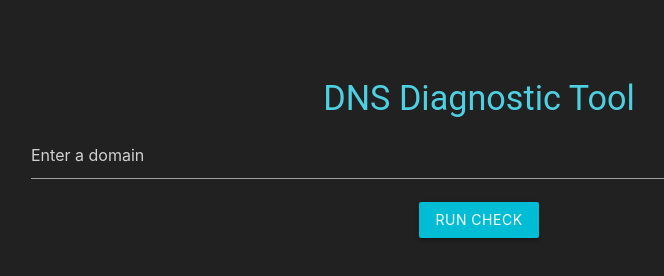
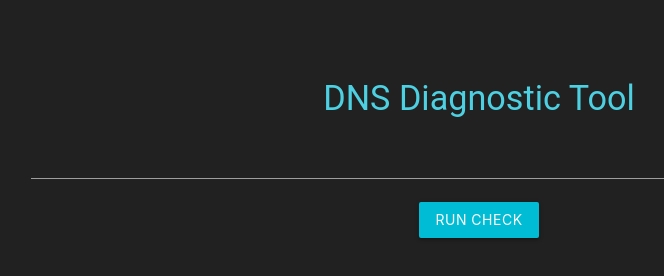
Before and after one commit to KaliStudent/abcw-dns, a plain HTML site: page index.html in a window 1280 px wide. Shown: the whole page, without its empty margins (161-825 px from the left). Drawn offline with nearby package versions, Linux system fonts and the light colour scheme.

Commit message:
Update index.html

```diff
--- a/index.html
+++ b/index.html
@@ -13,7 +13,7 @@
   <div class="container center-align" style="margin-top: 10vh;">
     <h4 class="cyan-text text-lighten-2">DNS Diagnostic Tool</h4>
     <div class="input-field">
-      <input id="domain" type="text" placeholder="Enter a domain" />
+      <input id="domain" type="text" placeholder="    " />
       <label for="domain"></label>
     </div>
     <button class="btn cyan" onclick="runCheck()">Run Check</button>
```
